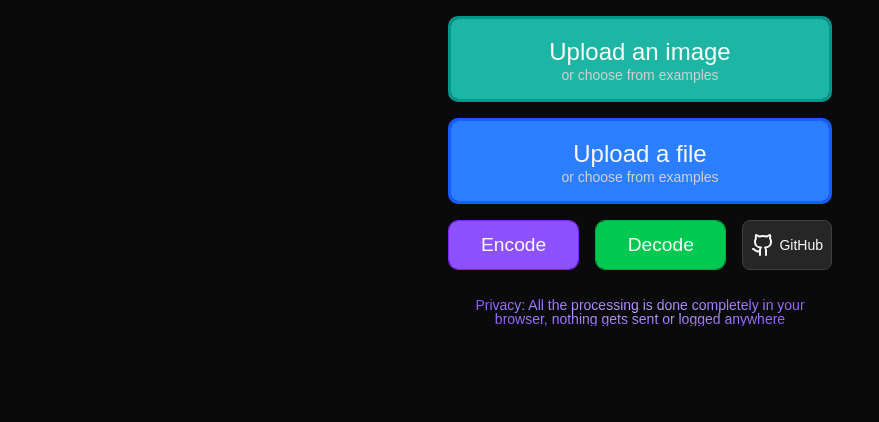
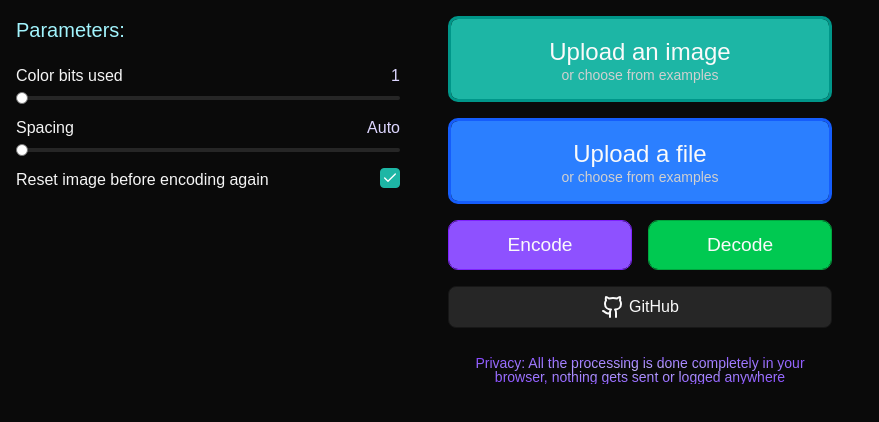
Before and after one commit to Anvarys/image-encrypt, a React (Vite) app: page / in a window 1280 px wide. Shown: the top 422 px of the page, without its empty margins (0-879 px from the left). Built offline with nearby package versions, Linux system fonts and the light colour scheme.

Commit message:
added parameters

```diff
--- a/src/App.tsx
+++ b/src/App.tsx
@@ -5,6 +5,7 @@ import { toast } from "sonner";
 import { canvas2file, encode_file } from "./encoding";
 import { GithubIcon } from "lucide-react";
 import { Dialog, DialogContent } from "./components/ui/dialog";
+import { Parameters, type ParametersType } from "./components/Parameters";
 
 
 export function App() {
@@ -19,7 +20,13 @@ export function App() {
   const [fileSampleSelected, setFileSampleSelected] = useState<File | null>(null);
   const [imageSampleFilename, setImageSampleFilename] = useState<string | null>(null);
 
-  const color_bits_used = 1
+  const [savedImageBitmap, setSavedImageBitmap] = useState<CanvasImageSource | null>(null);
+
+  const parametersRef = useRef<ParametersType>({
+    color_bits_used: 1,
+    spacing: -1,
+    reset_before_encoding: true
+  })
 
   async function imageFileInputChange() {
     const file = imageFileInputRef.current?.files?.[0]
@@ -32,15 +39,12 @@ export function App() {
       return;
     }
 
-    setCanvas(file)
-  }
-
-  async function setCanvas(blob: Blob) {
-    const bitmap = await createImageBitmap(blob);
+    const bitmap = await createImageBitmap(file);
     canvasRef!.current!.height = bitmap.height
     canvasRef!.current!.width = bitmap.width
     canvasContext!.drawImage(bitmap, 0, 0)
 
+    setSavedImageBitmap(bitmap)
     setIsImageUploaded(true)
   }
 
@@ -52,6 +56,7 @@ export function App() {
     canvasRef.current.height = imgElement.naturalHeight;
     canvasContext.drawImage(imgElement, 0, 0)
 
+    setSavedImageBitmap(imgElement)
     setImagesSampleDialogOpen(false)
     setIsImageUploaded(true)
     setImageSampleFilename(filename)
@@ -83,9 +88,11 @@ export function App() {
       return;
     }
 
-    if (!canvasRef.current) return;
+    if (!canvasRef.current || !canvasContext) return;
 
-    const result = await encode_file(canvasRef.current, (file || fileSampleSelected)!, color_bits_used)
+    if (parametersRef.current.reset_before_encoding && savedImageBitmap)
+    canvasContext.drawImage(savedImageBitmap, 0, 0);
+    const result = await encode_file(canvasRef.current, (file || fileSampleSelected)!, parametersRef.current.color_bits_used, parametersRef.current.spacing)
 
     if (!result) {return;}
 
@@ -110,7 +117,7 @@ export function App() {
       return;
     }
 
-    const file = await canvas2file(canvasRef.current!, color_bits_used)
+    const file = await canvas2file(canvasRef.current!, parametersRef.current.color_bits_used)
 
     const url = URL.createObjectURL(file);
     const anchor = document.createElement("a");
@@ -173,12 +180,17 @@ return (<div className="text-foreground flex flex-col items-center p-4 gap-4">
     <div className="flex flex-row gap-4 justify-center">
     <Button className="cursor-pointer text-foreground p-6 text-[1.2rem] border-violet-600 bg-violet-500 flex-1" onClick={encodeButtonClicked}>Encode</Button>
     <Button className="cursor-pointer text-foreground p-6 text-[1.2rem] border-green-600 bg-green-500 flex-1" onClick={decodeButtonClicked}>Decode</Button>
-    <a href='https://github.com/Anvarys/image-encrypt' target='_blank'>
-      <div className='bg-neutral-800 p-2 rounded-[0.5rem] border-neutral-700 border flex flex-row w-full h-full items-center'>
+    </div>
+    <div className="flex flex-row gap-4 justify-center">
+    <a href='https://github.com/Anvarys/image-encrypt' className="flex-1/2" target='_blank'>
+      <div className='bg-neutral-800 p-2 rounded-[0.5rem] border-neutral-900 border flex flex-row w-full h-full items-center justify-center'>
         <GithubIcon className="mr-1"/>
-        <Label className='text-center cursor-pointer'>GitHub</Label>
+        <Label className='text-center cursor-pointer text-[1rem]'>GitHub</Label>
       </div>
     </a>
+    {window.innerWidth < 1024 &&
+    <Button className="cursor-pointer text-foreground p-6 text-[1.2rem] border-cyan-800 bg-cyan-700 flex-1/2" onClick={encodeButtonClicked}>Parameters</Button>
+    }
     </div>
   </div>
 
@@ -189,6 +201,7 @@ return (<div className="text-foreground flex flex-col items-center p-4 gap-4">
     <img src="samples/images/cat.jpg" className="w-full max-w-[384px] h-auto object-contain border-2 rounded-sm border-neutral-900 hover:border-cyan-500 cursor-pointer" onClick={(e) => {onImageSampleClick(e, "cat.jpg")}}/>
     <img src="samples/images/matrix.jpeg" className="w-full max-w-[384px] h-auto object-contain border-2 rounded-sm border-neutral-900 hover:border-cyan-500 cursor-pointer" onClick={(e) => {onImageSampleClick(e, "matrix.jpeg")}}/>
     <img src="samples/images/infinity.png" className="w-full max-w-[384px] h-auto object-contain border-2 rounded-sm border-neutral-900 hover:border-cyan-500 cursor-pointer" onClick={(e) => {onImageSampleClick(e, "infinity.png")}}/>
+    <img src="samples/images/blank640.png" className="w-full max-w-[384px] h-auto object-contain border-2 rounded-sm border-neutral-900 hover:border-cyan-500 cursor-pointer" onClick={(e) => {onImageSampleClick(e, "blank640.png")}}/>
     </div>
   </DialogContent></Dialog>
 
@@ -217,6 +230,15 @@ return (<div className="text-foreground flex flex-col items-center p-4 gap-4">
   </DialogContent></Dialog>
 
   <Label className="text-transparent bg-clip-text bg-radial from-violet-300 to-violet-600 w-sm mt-3 text-center">Privacy: All the processing is done completely in your browser, nothing gets sent or logged anywhere</Label>
+
+  {window.innerWidth >= 1024 &&
+    <div className="absolute top-4 left-4">
+    <Label className="text-xl mb-5 text-cyan-200">Parameters:</Label>
+    <Parameters
+      parametersRef={parametersRef}
+    />
+    </div>
+  }
 </div>);
 }
 
--- /dev/null
+++ b/src/components/Parameters.tsx
@@ -0,0 +1,111 @@
+import { Label } from "@/components/ui/label"
+import { Slider } from "@/components/ui/slider"
+import { useEffect, useState } from "react"
+import { Checkbox } from "@/components/ui/checkbox"
+
+interface ParameterSliderParams {
+  parameter: keyof ParametersType,
+  parametersRef: React.RefObject<ParametersType>,
+  title: string,
+  min: number,
+  max: number,
+  step: number,
+  value2string?: (value: number) => string
+}
+
+interface ParameterCheckboxParams {
+  parameter: keyof ParametersType,
+  parametersRef: React.RefObject<ParametersType>,
+  title: string
+}
+
+export type ParametersType = {
+  color_bits_used: number,
+  spacing: number,
+  reset_before_encoding: boolean
+}
+
+interface ParametersParams {
+  parametersRef: React.RefObject<ParametersType>
+}
+
+export function Parameters({parametersRef}: ParametersParams) {
+  return (<div className="flex-col flex gap-4 w-sm">
+  <ParameterSlider
+    parameter="color_bits_used"
+    parametersRef={parametersRef}
+    title="Color bits used"
+    min={1}
+    max={8}
+    step={1}
+  />
+  <ParameterSlider
+    parameter="spacing"
+    parametersRef={parametersRef}
+    title="Spacing"
+    min={-1}
+    max={100}
+    step={1}
+    value2string={(v) => (v === -1 ? "Auto" : v.toString())}
+  />
+  <ParameterCheckbox
+    parameter="reset_before_encoding"
+    parametersRef={parametersRef}
+    title="Reset image before encoding again"
+  />
+  </div>)
+}
+
+function ParameterSlider({
+  parameter,
+  parametersRef,
+  title,
+  min,
+  max,
+  step,
+  value2string = (v) => v.toString()
+}: ParameterSliderParams) {
+  if (!(typeof parametersRef.current[parameter] === "number"))
+    throw "wrong parameter type"
+
+  const [parameterValue, setParameterValue] = useState<number>(parametersRef.current[parameter])
+
+  useEffect(() => {
+    (parametersRef.current as unknown as Record<typeof parameter, number>)[parameter] = parameterValue
+  }, [parameterValue])
+
+  return (<div className="flex w-full flex-col space-y-2">
+    <div className="flex flex-row justify-between">
+      <Label className="text-neutral-100 text-[1rem]">{title}</Label>
+      <Label className="text-violet-200 text-[1rem]">{value2string(parameterValue)}</Label>
+    </div>
+    <Slider
+      value={[parameterValue]}
+      onValueChange={([value]) => {setParameterValue(value)}}
+      min={min}
+      max={max}
+      step={step}
+      className="w-full"
+    />
+  </div>)
+}
+
+function ParameterCheckbox({
+  parameter,
+  parametersRef,
+  title
+}: ParameterCheckboxParams) {
+  if (!(typeof parametersRef.current[parameter] === "boolean"))
+    throw "wrong parameter type"
+
+  const [parameterValue, setParameterValue] = useState<boolean>(parametersRef.current[parameter])
+
+  useEffect(() => {
+    (parametersRef.current as unknown as Record<typeof parameter, boolean>)[parameter] = parameterValue
+  }, [parameterValue])
+
+  return (<div className="flex w-full flex-row justify-between">
+    <Label className="text-neutral-100 text-[1rem]">{title}</Label>
+    <Checkbox checked={parameterValue} onCheckedChange={(v: boolean) => {setParameterValue(v)}}/>
+  </div>)
+}
--- /dev/null
+++ b/src/components/ui/checkbox.tsx
@@ -0,0 +1,31 @@
+import * as React from "react"
+import { Checkbox as CheckboxPrimitive } from "radix-ui"
+
+import { cn } from "@/lib/utils"
+import { CheckIcon } from "lucide-react"
+
+function Checkbox({
+  className,
+  ...props
+}: React.ComponentProps<typeof CheckboxPrimitive.Root>) {
+  return (
+    <CheckboxPrimitive.Root
+      data-slot="checkbox"
+      className={cn(
+        "border-input dark:bg-input/30 data-checked:bg-primary data-checked:text-primary-foreground dark:data-checked:bg-primary data-checked:border-primary aria-invalid:aria-checked:border-primary aria-invalid:border-destructive dark:aria-invalid:border-destructive/50 focus-visible:border-ring focus-visible:ring-ring/50 aria-invalid:ring-destructive/20 dark:aria-invalid:ring-destructive/40 peer relative flex size-5 shrink-0 items-center justify-center rounded-[4px] border transition-colors outline-none group-has-disabled/field:opacity-50 after:absolute after:-inset-x-3 after:-inset-y-2 focus-visible:ring-3 disabled:cursor-not-allowed disabled:opacity-50 aria-invalid:ring-3",
+        className
+      )}
+      {...props}
+    >
+      <CheckboxPrimitive.Indicator
+        data-slot="checkbox-indicator"
+        className="grid place-content-center text-current transition-none [&>svg]:size-4"
+      >
+        <CheckIcon color="white"
+        />
+      </CheckboxPrimitive.Indicator>
+    </CheckboxPrimitive.Root>
+  )
+}
+
+export { Checkbox }
--- /dev/null
+++ b/src/components/ui/slider.tsx
@@ -0,0 +1,57 @@
+import * as React from "react"
+import { Slider as SliderPrimitive } from "radix-ui"
+
+import { cn } from "@/lib/utils"
+
+function Slider({
+  className,
+  defaultValue,
+  value,
+  min = 0,
+  max = 100,
+  ...props
+}: React.ComponentProps<typeof SliderPrimitive.Root>) {
+  const _values = React.useMemo(
+    () =>
+      Array.isArray(value)
+        ? value
+        : Array.isArray(defaultValue)
+          ? defaultValue
+          : [min, max],
+    [value, defaultValue, min, max]
+  )
+
+  return (
+    <SliderPrimitive.Root
+      data-slot="slider"
+      defaultValue={defaultValue}
+      value={value}
+      min={min}
+      max={max}
+      className={cn(
+        "relative flex w-full touch-none items-center select-none data-disabled:opacity-50 data-vertical:h-full data-vertical:min-h-40 data-vertical:w-auto data-vertical:flex-col",
+        className
+      )}
+      {...props}
+    >
+      <SliderPrimitive.Track
+        data-slot="slider-track"
+        className="bg-muted relative grow overflow-hidden rounded-full data-horizontal:h-1 data-horizontal:w-full data-vertical:h-full data-vertical:w-1"
+      >
+        <SliderPrimitive.Range
+          data-slot="slider-range"
+          className="bg-primary absolute select-none data-horizontal:h-full data-vertical:w-full"
+        />
+      </SliderPrimitive.Track>
+      {Array.from({ length: _values.length }, (_, index) => (
+        <SliderPrimitive.Thumb
+          data-slot="slider-thumb"
+          key={index}
+          className="border-ring ring-ring/50 relative block size-3 shrink-0 rounded-full border bg-white transition-[color,box-shadow] select-none after:absolute after:-inset-2 hover:ring-3 focus-visible:ring-3 focus-visible:outline-hidden active:ring-3 disabled:pointer-events-none disabled:opacity-50"
+        />
+      ))}
+    </SliderPrimitive.Root>
+  )
+}
+
+export { Slider }
```
Also changed, not shown: src/encoding.ts (+32 -20 lines), public/samples/images/blank640.png (added), 1 other file (tests, documents, lock files or other folders).
